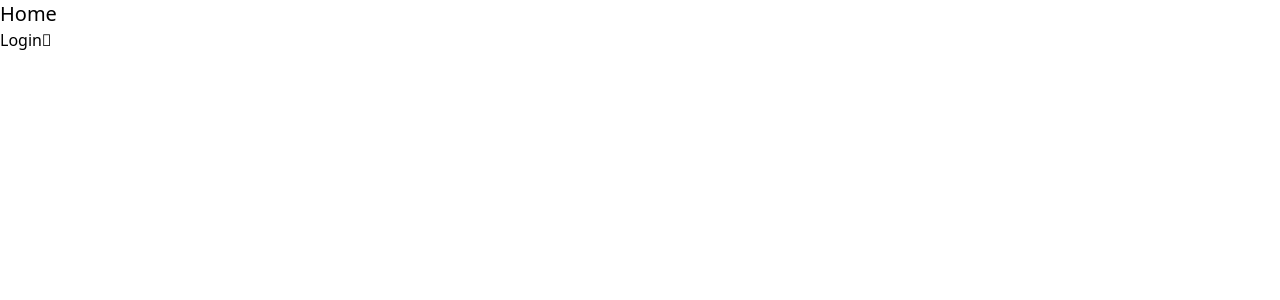
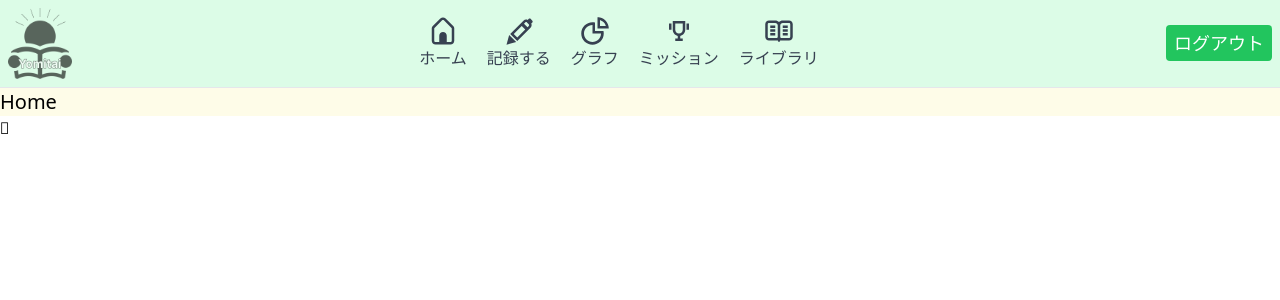
Before and after one commit to Hackathon-2024spring/yomitai, a React (Vite) app in the folder frontend/app/: page / in a window 1280 px wide. Shown: the top 300 px of the page. Built offline with nearby package versions, Linux system fonts and the light colour scheme.

Commit message:
[ADD]Homeページ作成中。ナビゲーションバー作成。

```diff
--- a/frontend/app/src/pages/home.tsx
+++ b/frontend/app/src/pages/home.tsx
@@ -3,8 +3,137 @@ import { Link } from "react-router-dom";
 export default function Home() {
   return (
     <>
-      <h2 className="text-xl">Home</h2>
-      <Link to="/login">Login</Link>
+      <header className="flex flex-row items-center p-2 text-gray-700 border-b border-gray-200 bg-green-100">
+        {/* <div className="container flex mx-auto p-1 flex-col md:flex-row items-center"> */}
+        <img src="./public/img/Yomitai_Icon2.png" alt="" className="w-16" />
+        {/* <a href="#" className="font-medium text-gray-900 mb-4 md:mb-0">
+            <span className="text-xl ml-3">Pico Code</span>
+          </a> */}
+        <nav className="mx-auto flex flex-row items-center space-between ">
+          <a
+            href="#home"
+            className="mr-5 hover:text-green-500 flex flex-col items-center"
+          >
+            <svg
+              width="30"
+              height="30"
+              viewBox="0 0 24 24"
+              fill="none"
+              xmlns="http://www.w3.org/2000/svg"
+            >
+              <path
+                fill-rule="evenodd"
+                clip-rule="evenodd"
+                d="M6 22.8787C4.34315 22.8787 3 21.5355 3 19.8787V9.87866C3 9.84477 3.00169 9.81126 3.00498 9.77823H3C3 9.20227 3.2288 8.64989 3.63607 8.24262L9.87868 2.00002C11.0502 0.828445 12.9497 0.828445 14.1213 2.00002L20.3639 8.24264C20.7712 8.6499 21 9.20227 21 9.77823H20.995C20.9983 9.81126 21 9.84477 21 9.87866V19.8787C21 21.5355 19.6569 22.8787 18 22.8787H6ZM12.7071 3.41423L19 9.70713V19.8787C19 20.4309 18.5523 20.8787 18 20.8787H15V15.8787C15 14.2218 13.6569 12.8787 12 12.8787C10.3431 12.8787 9 14.2218 9 15.8787V20.8787H6C5.44772 20.8787 5 20.4309 5 19.8787V9.7072L11.2929 3.41423C11.6834 3.02371 12.3166 3.02371 12.7071 3.41423Z"
+                fill="currentColor"
+              />
+            </svg>
+            ホーム
+          </a>
+          <a
+            href="#about"
+            className="mr-5 hover:text-green-500 flex flex-col items-center"
+          >
+            <svg
+              width="30"
+              height="30"
+              viewBox="0 0 24 24"
+              fill="none"
+              xmlns="http://www.w3.org/2000/svg"
+            >
+              <path
+                fill-rule="evenodd"
+                clip-rule="evenodd"
+                d="M21.2635 2.29289C20.873 1.90237 20.2398 1.90237 19.8493 2.29289L18.9769 3.16525C17.8618 2.63254 16.4857 2.82801 15.5621 3.75165L4.95549 14.3582L10.6123 20.0151L21.2189 9.4085C22.1426 8.48486 22.338 7.1088 21.8053 5.99367L22.6777 5.12132C23.0682 4.7308 23.0682 4.09763 22.6777 3.70711L21.2635 2.29289ZM16.9955 10.8035L10.6123 17.1867L7.78392 14.3582L14.1671 7.9751L16.9955 10.8035ZM18.8138 8.98525L19.8047 7.99429C20.1953 7.60376 20.1953 6.9706 19.8047 6.58007L18.3905 5.16586C18 4.77534 17.3668 4.77534 16.9763 5.16586L15.9853 6.15683L18.8138 8.98525Z"
+                fill="currentColor"
+              />
+              <path
+                d="M2 22.9502L4.12171 15.1717L9.77817 20.8289L2 22.9502Z"
+                fill="currentColor"
+              />
+            </svg>
+            記録する
+          </a>
+
+          <a
+            href="#about"
+            className="mr-5 hover:text-green-500 flex flex-col items-center"
+          >
+            <svg
+              width="30"
+              height="30"
+              viewBox="0 0 24 24"
+              fill="none"
+              xmlns="http://www.w3.org/2000/svg"
+            >
+              <path
+                fill-rule="evenodd"
+                clip-rule="evenodd"
+                d="M22.775 8C22.9242 8.65461 23 9.32542 23 10H14V1C14.6746 1 15.3454 1.07584 16 1.22504C16.4923 1.33724 16.9754 1.49094 17.4442 1.68508C18.5361 2.13738 19.5282 2.80031 20.364 3.63604C21.1997 4.47177 21.8626 5.46392 22.3149 6.55585C22.5091 7.02455 22.6628 7.5077 22.775 8ZM20.7082 8C20.6397 7.77018 20.5593 7.54361 20.4672 7.32122C20.1154 6.47194 19.5998 5.70026 18.9497 5.05025C18.2997 4.40024 17.5281 3.88463 16.6788 3.53284C16.4564 3.44073 16.2298 3.36031 16 3.2918V8H20.7082Z"
+                fill="currentColor"
+              />
+              <path
+                fill-rule="evenodd"
+                clip-rule="evenodd"
+                d="M1 14C1 9.02944 5.02944 5 10 5C10.6746 5 11.3454 5.07584 12 5.22504V12H18.775C18.9242 12.6546 19 13.3254 19 14C19 18.9706 14.9706 23 10 23C5.02944 23 1 18.9706 1 14ZM16.8035 14H10V7.19648C6.24252 7.19648 3.19648 10.2425 3.19648 14C3.19648 17.7575 6.24252 20.8035 10 20.8035C13.7575 20.8035 16.8035 17.7575 16.8035 14Z"
+                fill="currentColor"
+              />
+            </svg>
+            グラフ
+          </a>
+          <a
+            href="#skills"
+            className="mr-5 hover:text-green-500 flex flex-col items-center"
+          >
+            <svg
+              width="30"
+              height="30"
+              viewBox="0 0 24 24"
+              fill="none"
+              xmlns="http://www.w3.org/2000/svg"
+            >
+              <path
+                fill-rule="evenodd"
+                clip-rule="evenodd"
+                d="M13 15.9C15.2822 15.4367 17 13.419 17 11V4H7V11C7 13.419 8.71776 15.4367 11 15.9V18H9V20H15V18H13V15.9ZM9 6H15V11C15 12.6569 13.6569 14 12 14C10.3431 14 9 12.6569 9 11V6Z"
+                fill="currentColor"
+              />
+              <path d="M18 6H20V11H18V6Z" fill="currentColor" />
+              <path d="M6 6H4V11H6V6Z" fill="currentColor" />
+            </svg>
+            ミッション
+          </a>
+          <a
+            href="#blog"
+            className=" hover:text-green-500 flex flex-col items-center"
+          >
+            <svg
+              width="30"
+              height="30"
+              viewBox="0 0 24 24"
+              fill="none"
+              xmlns="http://www.w3.org/2000/svg"
+            >
+              <path
+                fill-rule="evenodd"
+                clip-rule="evenodd"
+                d="M4 5.5H9C10.1046 5.5 11 6.39543 11 7.5V16.5C11 17.0523 10.5523 17.5 10 17.5H4C3.44772 17.5 3 17.0523 3 16.5V6.5C3 5.94772 3.44772 5.5 4 5.5ZM14 19.5C13.6494 19.5 13.3128 19.4398 13 19.3293V19.5C13 20.0523 12.5523 20.5 12 20.5C11.4477 20.5 11 20.0523 11 19.5V19.3293C10.6872 19.4398 10.3506 19.5 10 19.5H4C2.34315 19.5 1 18.1569 1 16.5V6.5C1 4.84315 2.34315 3.5 4 3.5H9C10.1947 3.5 11.2671 4.02376 12 4.85418C12.7329 4.02376 13.8053 3.5 15 3.5H20C21.6569 3.5 23 4.84315 23 6.5V16.5C23 18.1569 21.6569 19.5 20 19.5H14ZM13 7.5V16.5C13 17.0523 13.4477 17.5 14 17.5H20C20.5523 17.5 21 17.0523 21 16.5V6.5C21 5.94772 20.5523 5.5 20 5.5H15C13.8954 5.5 13 6.39543 13 7.5ZM5 7.5H9V9.5H5V7.5ZM15 7.5H19V9.5H15V7.5ZM19 10.5H15V12.5H19V10.5ZM5 10.5H9V12.5H5V10.5ZM19 13.5H15V15.5H19V13.5ZM5 13.5H9V15.5H5V13.5Z"
+                fill="currentColor"
+              />
+            </svg>
+            ライブラリ
+          </a>
+        </nav>
+        {/* </div> */}
+        <Link
+          to="/login"
+          className="text-white bg-green-500 my-2 py-1 px-2 rounded text-lg hover:bg-green-600 duration-300"
+        >
+          ログアウト
+        </Link>
+      </header>
+
+      <h2 className="text-xl bg-yellow-50">Home</h2>
     </>
   );
 }
```
Also changed, not shown: frontend/app/public/img/Yomitai_Icon2.png (added).
